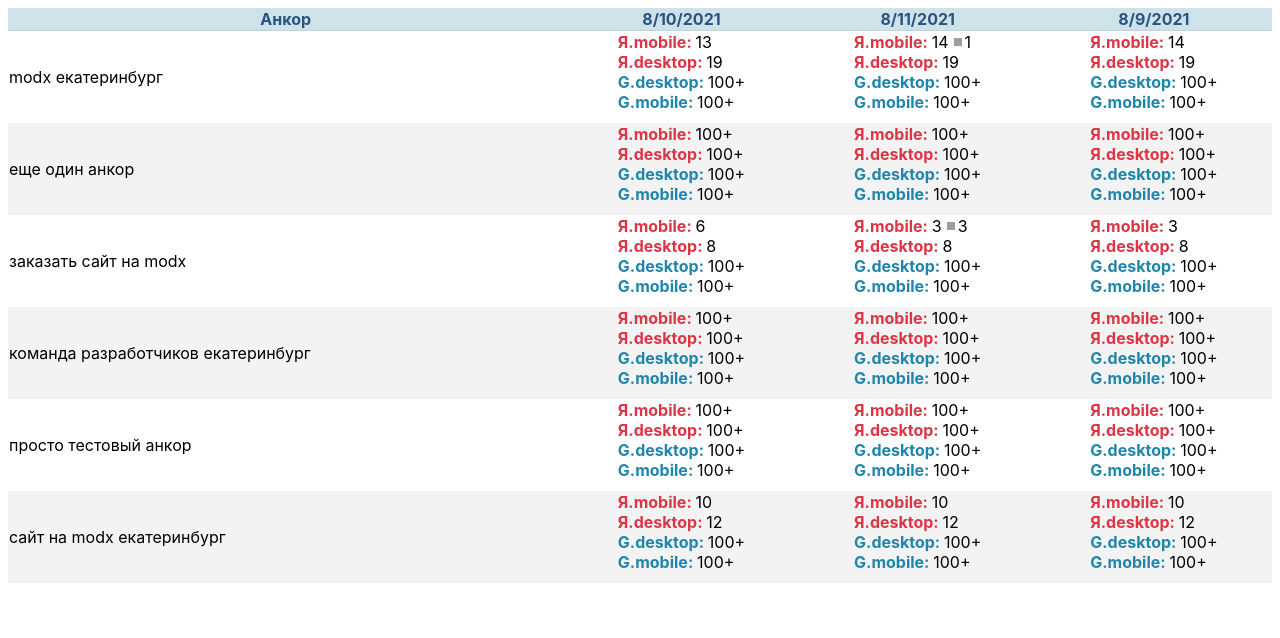
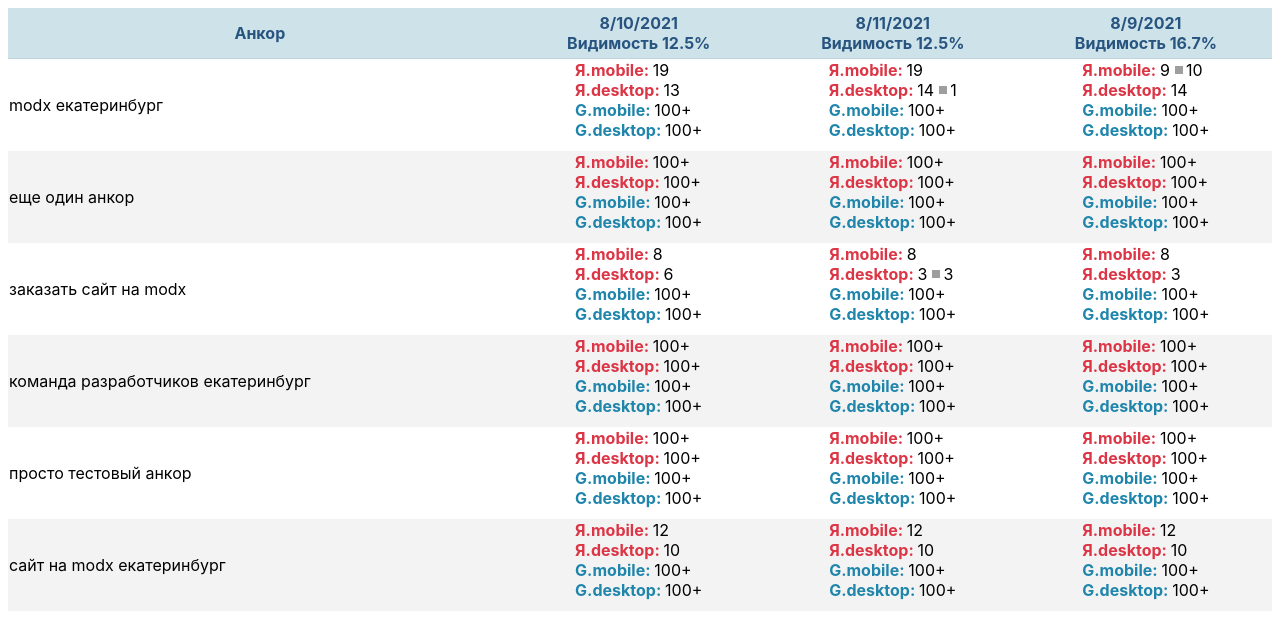
Before and after one commit to ie4fb/react_table, a React (Create React App) app: page / in a window 1280 px wide. Shown: the top 638 px of the page. Built offline with nearby package versions, Linux system fonts and the light colour scheme; grey boxes are pictures that could not be loaded.

Commit message:
added visibility, sort fix

```diff
--- a/src/components/table/index.js
+++ b/src/components/table/index.js
@@ -8,12 +8,15 @@ export default function Table({ rawData }) {
   const [isNamesSortAsc, setIsNamesSortAsc] = useState(true);
   const [isSortSelectorVisible, setIsSortSelectorVisible] = useState(false);
   const [isDateSortIngAsc, setIsDateSortIngAsc] = useState(false);
+  const [selectedDateIndex, setSelectedDateIndex] = useState('');
   const [sortSelectorCoordinates, setSortSelectorCoordinates] = useState({
     x: 0,
     y: 0,
   });
+  const [visibility, setVisibility] = useState(null);
 
   const toggleSort = (props, e) => {
+    setIsSortSelectorVisible(false);
     const arr = items;
     if (props.sortBy === 'name') {
       arr.sort((a, b) =>
@@ -30,21 +33,32 @@ export default function Table({ rawData }) {
       setItems(arr);
       setIsNamesSortAsc((prevState) => !prevState);
     } else if (props.sortBy === 'date') {
-      const index = e.target.id.split(',')[0];
-      const date = e.target.id.split(',')[1];
-      console.log(index, date);
-      console.log(items);
-      console.log(
-        arr[0].data[index].yandexDesktop.value.number,
-          arr[2].data[index].yandexDesktop.value.number
-      );
+        console.log(props)
+        console.log(arr);
       arr.sort((a, b) =>
-        a.data[index].yandexDesktop.value.number > b.data[index].yandexDesktop.value.number
+        parseInt(
+          a.data[selectedDateIndex][props.sortingKey].value.number
+            .toString()
+            .split('+')[0]
+        ) >
+        parseInt(
+          b.data[selectedDateIndex][props.sortingKey].value.number
+            .toString()
+            .split('+')[0]
+        )
           ? isDateSortIngAsc
             ? -1
             : 1
-          : b.data[index].yandexDesktop.value.number >
-            a.data[index].yandexDesktop.value.number
+          : parseInt(
+              b.data[selectedDateIndex][props.sortingKey].value.number
+                .toString()
+                .split('+')[0]
+            ) >
+            parseInt(
+              a.data[selectedDateIndex][props.sortingKey].value.number
+                .toString()
+                .split('+')[0]
+            )
           ? isDateSortIngAsc
             ? 1
             : -1
@@ -58,7 +72,8 @@ export default function Table({ rawData }) {
   const toggleSortSelectorVisibility = (e) => {
     setIsSortSelectorVisible(true);
     setSortSelectorCoordinates({ x: e.pageX, y: e.pageY });
-    toggleSort({ sortBy: 'date' }, e);
+    setSelectedDateIndex(e.target.id.split(',')[0]);
+    console.log(e.target.id.split(',')[0])
   };
   useEffect(() => {
     const dataArray = [];
@@ -163,7 +178,7 @@ export default function Table({ rawData }) {
           googleDesktop: {
             difference: null,
             value: {
-                isPresent:
+              isPresent:
                 googleDesktop.body.position[item.name] === false ||
                 googleDesktop.body.position[item.name]
                   ? true
@@ -180,7 +195,7 @@ export default function Table({ rawData }) {
           googleMobile: {
             difference: null,
             value: {
-                isPresent:
+              isPresent:
                 googleMobile.body.position[item.name] === false ||
                 googleMobile.body.position[item.name]
                   ? true
@@ -202,9 +217,15 @@ export default function Table({ rawData }) {
       tableItem.data.forEach((dataItem, index) => {
         if (tableItem.data[index - 1]) {
           Object.keys(dataItem).forEach((key) => {
-            if (dataItem[key].value  && tableItem.data[index - 1][key].value && dataItem[key].value.number && tableItem.data[index - 1][key].value.number) {
+            if (
+              dataItem[key].value &&
+              tableItem.data[index - 1][key].value &&
+              dataItem[key].value.number &&
+              tableItem.data[index - 1][key].value.number
+            ) {
               dataItem[key].difference =
-                tableItem.data[index - 1][key].value.number - dataItem[key].value.number || null;
+                tableItem.data[index - 1][key].value.number -
+                  dataItem[key].value.number || null;
             }
           });
         }
@@ -217,7 +238,35 @@ export default function Table({ rawData }) {
   }, [data]);
 
   useEffect(() => {
-    //  console.log(items);
+    let visibilityData = {};
+    for (let i = 0; i < items.length; i++) {
+      for (let j = 0; j < items[i].data.length; j++) {
+        visibilityData[items[i].data[j].date] = {
+          visibleAmount: 0,
+          totalAmount: 0,
+        };
+      }
+    }
+
+    for (let i = 0; i < items.length; i++) {
+      for (let j = 0; j < items[i].data.length; j++) {
+        for (let k = 1; k < Object.keys(items[i].data[j]).length; k++) {
+          if (
+            items[i].data[j][Object.keys(items[i].data[j])[k]].value.number <=
+            10
+          ) {
+            visibilityData[items[i].data[j].date].visibleAmount += 1;
+          }
+          if (
+            items[i].data[j][Object.keys(items[i].data[j])[k]].value.isPresent
+          ) {
+            visibilityData[items[i].data[j].date].totalAmount += 1;
+          }
+        }
+      }
+    }
+    setVisibility(visibilityData);
+    console.log(visibilityData);
   }, [items]);
 
   return (
@@ -227,7 +276,9 @@ export default function Table({ rawData }) {
           <tr className={styles.heading_container}>
             <th
               className={styles.heading}
-              onClick={(e) => toggleSort({ sortBy: 'name' }, e)}
+              onClick={(e) =>
+                toggleSort({ sortBy: 'name', sortingKey: null }, e)
+              }
             >
               Анкор
             </th>
@@ -240,15 +291,22 @@ export default function Table({ rawData }) {
                   id={`${index},${item.date}`}
                   onClick={toggleSortSelectorVisibility}
                 >
-                  {item.date}
-                  <div className={styles.sort_options}></div>
+                  <span id={`${index},${item.date}`}> {item.date}</span>{' '}
+                  {visibility[item.date] && (
+                    <div id={`${index},${item.date}`}>
+                      Видимость{' '}
+                      {((100 * visibility[item.date].visibleAmount) /
+                        visibility[item.date].totalAmount).toFixed(1)}
+                      %
+                    </div>
+                  )}
                 </th>
               ))}
           </tr>
         </thead>
         <tbody className={styles.body}>
-          {items.map((item) => (
-            <TableRow item={item} />
+          {items.map((item, index) => (
+            <TableRow key={index} item={item} />
           ))}
         </tbody>
       </table>
@@ -263,10 +321,39 @@ export default function Table({ rawData }) {
           <span className={styles.selector_heading}>
             Выберите поле для сортировки
           </span>
-          <span className={styles.option}>Я.desktop</span>
-          <span className={styles.option}>Я.mobile</span>
-          <span className={styles.option}>G.desktop</span>
-          <span className={styles.option}>G.mobile</span>
+          <span
+            className={styles.option}
+            onClick={(e) =>
+              toggleSort({ sortBy: 'date', sortingKey: 'yandexMobile' }, e)
+            }
+          >
+            Я.mobile
+          </span>
+          <span
+            className={styles.option}
+            onClick={(e) =>
+              toggleSort({ sortBy: 'date', sortingKey: 'yandexDesktop' }, e)
+            }
+          >
+            Я.desktop
+          </span>
+
+          <span
+            className={styles.option}
+            onClick={(e) =>
+              toggleSort({ sortBy: 'date', sortingKey: 'googleDesktop' }, e)
+            }
+          >
+            G.desktop
+          </span>
+          <span
+            className={styles.option}
+            onClick={(e) =>
+              toggleSort({ sortBy: 'date', sortingKey: 'googleMobile' }, e)
+            }
+          >
+            G.mobile
+          </span>
         </div>
       )}
     </section>
--- a/src/components/table/table-string/index.js
+++ b/src/components/table/table-string/index.js
@@ -1,10 +1,10 @@
 import styles from './table-string.module.css';
 export default function TableRow({ item }) {
+  console.log(item);
   const greenIconSrc =
     'https://ci3.googleusercontent.com/proxy/1m0nAJujhv2WsAI2v0bATa7ehyoIaRh9OMFk2trZjBdhSjvsVetba-KSE7fAZaOEz_-VZqXhelwzhvwL3WkMFxZBkRaj8gZCzw_kc_s=s0-d-e1-ft#https://gogetlinks.net/src/images/icons/delta/up-arrow.png';
   const redIconSrc =
     'https://ci3.googleusercontent.com/proxy/a1lAxQyjv0U-Ig5Q7J15j2HaK9r1xCm21drjbTHhc5EosdArDmBgXGmslmgVWq20G4IYLHkSYbUsD6F1H3daO8zOG0NOR-bmn1zC9VsD5g=s0-d-e1-ft#https://gogetlinks.net/src/images/icons/delta/down-arrow.png';
-    console.log(item)
   return (
     <tr className={styles.container}>
       <td className={styles.cell}>{item.name}</td>
@@ -14,6 +14,26 @@ export default function TableRow({ item }) {
             {item.yandexDesktop.value.isPresent && (
               <p className={styles.item}>
                 <span className={styles.item_heading_y}>Я.mobile:&nbsp;</span>
+                {item.yandexMobile.value.number}
+                {item.yandexMobile.difference && (
+                  <>
+                    <img
+                      src={
+                        item.yandexMobile.difference > 0
+                          ? greenIconSrc
+                          : redIconSrc
+                      }
+                      className={styles.icon}
+                      alt={'иконка'}
+                    />
+                    {Math.abs(item.yandexMobile.difference)}
+                  </>
+                )}
+              </p>
+            )}
+            {item.yandexMobile.value.isPresent && (
+              <p className={styles.item}>
+                <span className={styles.item_heading_y}>Я.desktop:&nbsp;</span>
                 {item.yandexDesktop.value.number}
                 {item.yandexDesktop.difference && (
                   <>
@@ -31,22 +51,23 @@ export default function TableRow({ item }) {
                 )}
               </p>
             )}
-            {item.yandexMobile.value.isPresent && (
+
+            {item.googleMobile.value.isPresent && (
               <p className={styles.item}>
-                <span className={styles.item_heading_y}>Я.desktop:&nbsp;</span>
-                {item.yandexMobile.value.number}
-                {item.yandexMobile.difference && (
+                <span className={styles.item_heading_g}>G.mobile:&nbsp;</span>
+                {item.googleMobile.value.number}
+                {item.googleMobile.difference && (
                   <>
                     <img
                       src={
-                        item.yandexMobile.difference > 0
+                        item.googleMobile.difference > 0
                           ? greenIconSrc
                           : redIconSrc
                       }
                       className={styles.icon}
                       alt={'иконка'}
                     />
-                    {Math.abs(item.yandexMobile.difference)}
+                    {Math.abs(item.googleMobile.difference)}
                   </>
                 )}
               </p>
@@ -71,26 +92,6 @@ export default function TableRow({ item }) {
                 )}
               </p>
             )}
-            {item.googleMobile.value.isPresent && (
-              <p className={styles.item}>
-                <span className={styles.item_heading_g}>G.mobile:&nbsp;</span>
-                {item.googleMobile.value.number}
-                {item.googleMobile.difference && (
-                  <>
-                    <img
-                      src={
-                        item.googleMobile.difference > 0
-                          ? greenIconSrc
-                          : redIconSrc
-                      }
-                      className={styles.icon}
-                      alt={'иконка'}
-                    />
-                    {Math.abs(item.googleMobile.difference)}
-                  </>
-                )}
-              </p>
-            )}
           </div>
         </td>
       ))}
--- a/src/components/table/table.module.css
+++ b/src/components/table/table.module.css
@@ -17,6 +17,7 @@
   min-width: 100px;
   position: relative;
   cursor: pointer;
+  padding: 5px;
 }
 .heading:first-of-type {
   min-width: 200px;
@@ -28,6 +29,8 @@
 }
 .sort_heading {
     margin: 0;
+
+
 }
 .sort_selector {
     position: absolute;
```
Also changed, not shown: src/utils/data.js.
